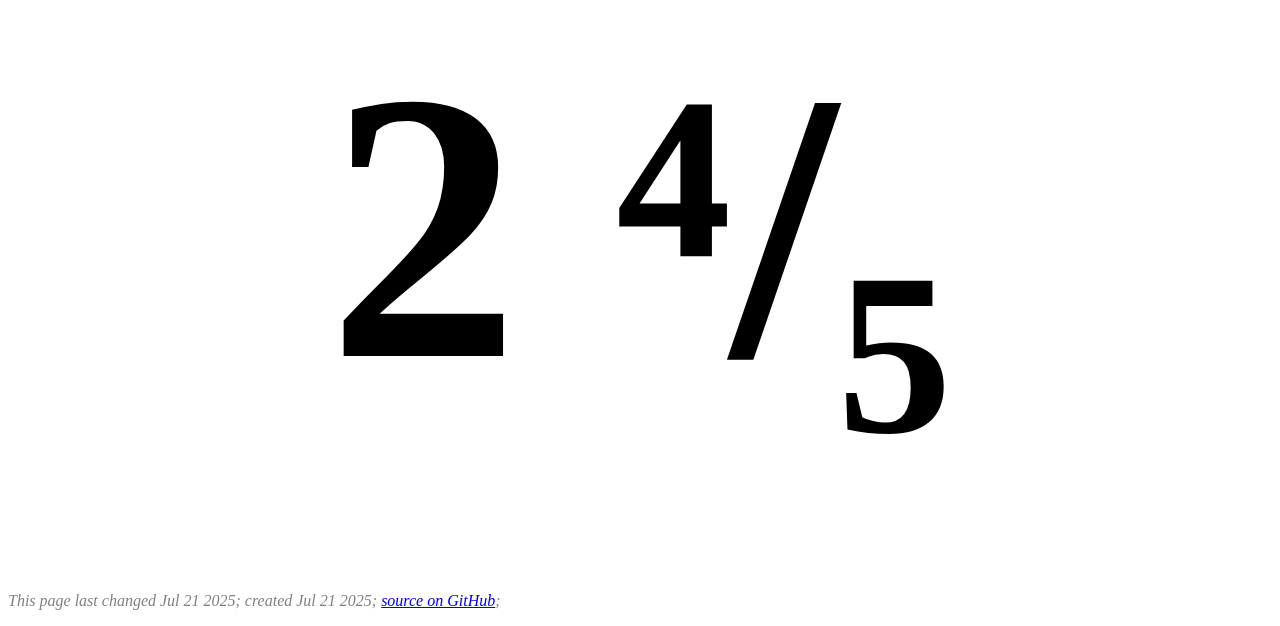
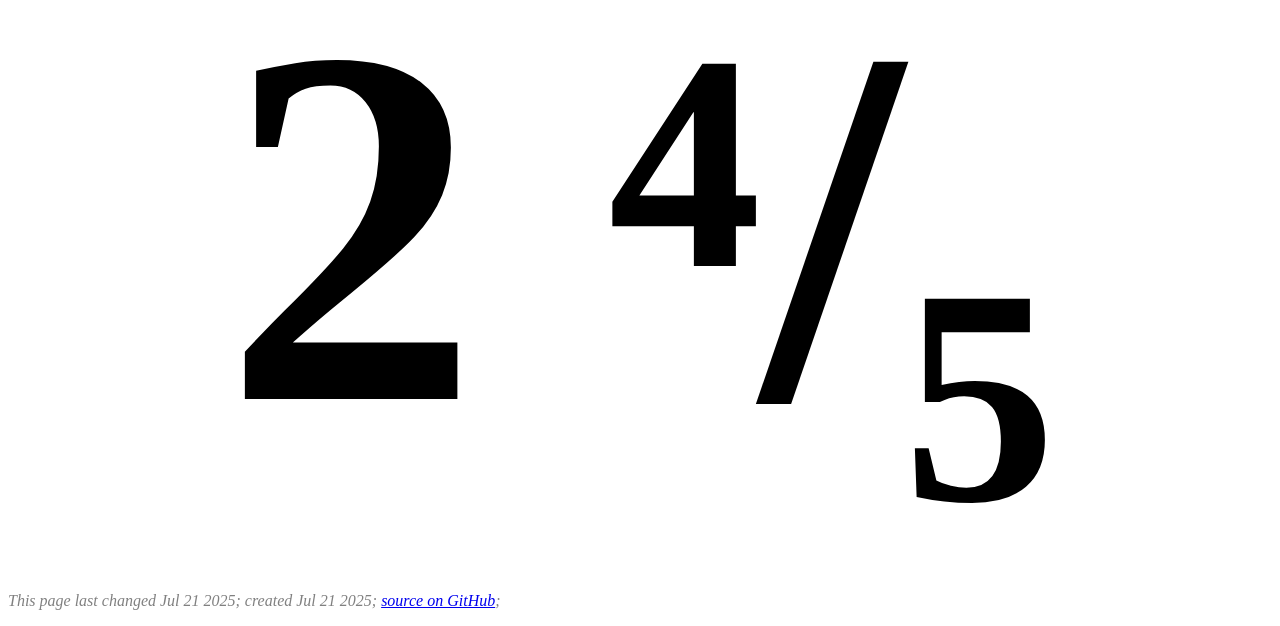
Before and after one commit to jkoop/fractional-clock, a plain HTML site: page index.html in a window 1280 px wide. Shown: the part 174-800 px from the top of the page. Drawn offline with Linux system fonts and the light colour scheme.

Commit message:
Update index.html

```diff
--- a/index.html
+++ b/index.html
@@ -21,7 +21,7 @@
         width: fit-content;
         height: fit-content;
         margin: auto;
-        font-size: 30vw;
+        font-size: 40vw;
       }
 
       .foot {
```
